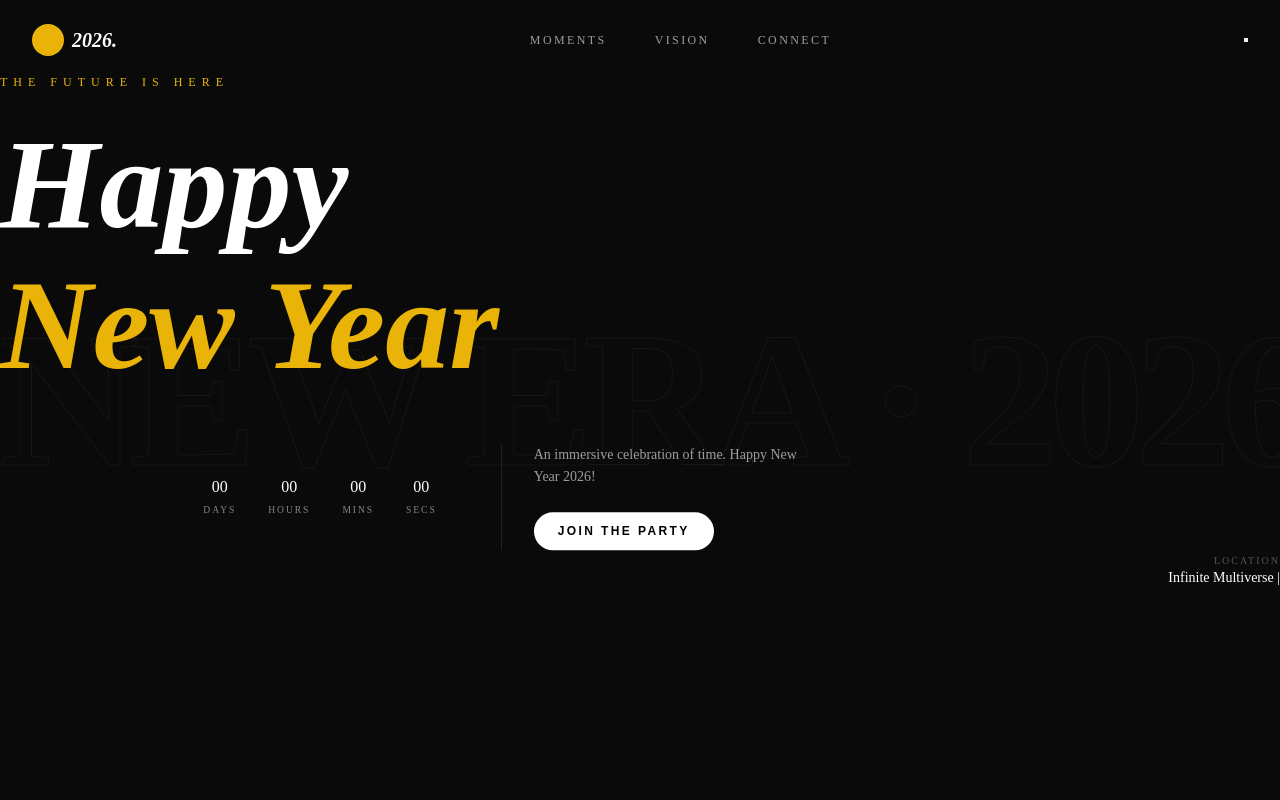
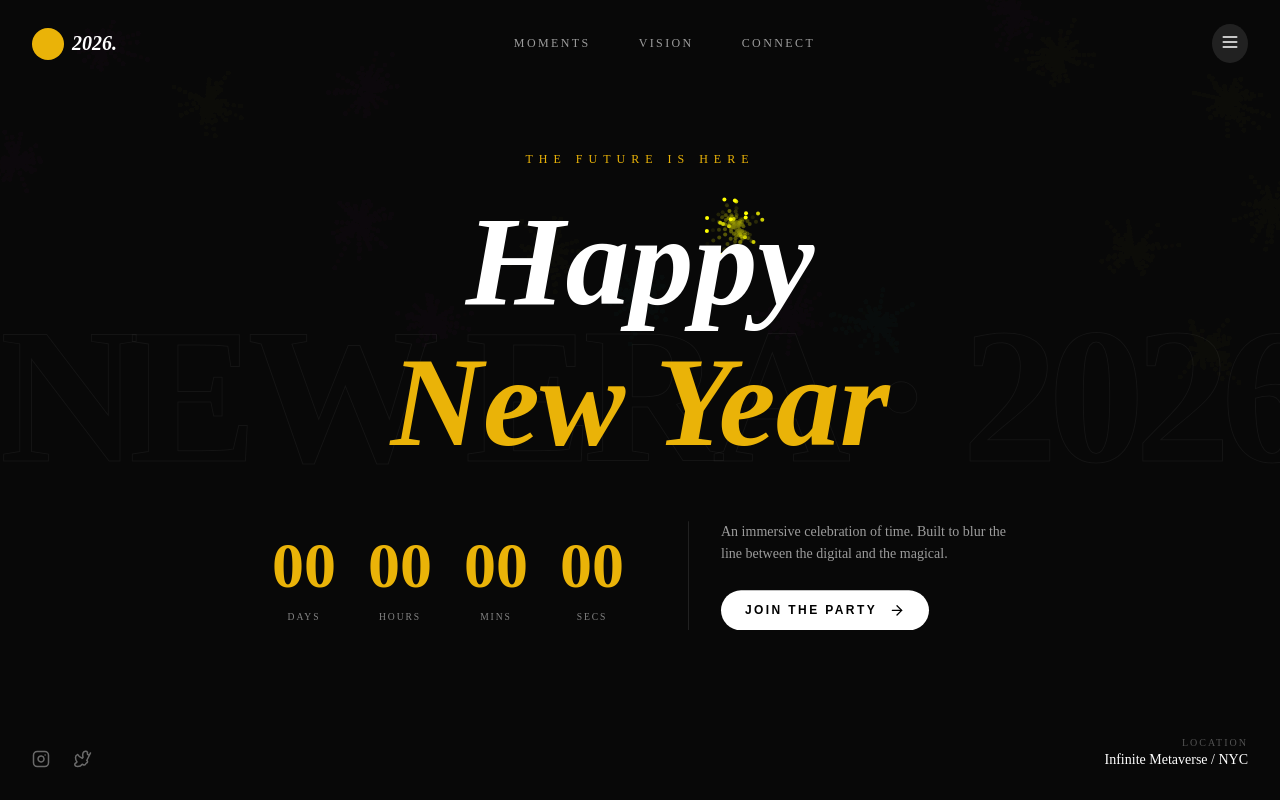
Before and after one commit to JohnPaulWeb/2026-New-Year-, a plain HTML site: page index.html in a window 1280 px wide. Shown: the top 800 px of the page. Drawn offline with Linux system fonts and the light colour scheme.

Commit message:
New Year | 2026

```diff
--- a/index.html
+++ b/index.html
@@ -12,75 +12,73 @@
 </head>
 <body>
 
-    <canvas id="fireworksCanva"></canvas>
+     <canvas id="fireworksCanvas"></canvas>
 
     <nav class="relative">
         <div class="logo">
             <div class="logo-dot"></div>
-            <div class="logo-text">2026.</div>
+            <span class="logo-text">2026.</span>
         </div>
-
         <div class="nav-links">
             <a href="#">Moments</a>
             <a href="#">Vision</a>
             <a href="#">Connect</a>
         </div>
-
-        <button>
-
+        <button class="menu-btn">
+            <svg xmlns="http://www.w3.org/2000/svg" width="20" height="20" viewBox="0 0 24 24" fill="none" stroke="currentColor" stroke-width="2" stroke-linecap="round" stroke-linejoin="round"><line x1="4" x2="20" y1="12" y2="12"></line><line x1="4" x2="20" y1="6" y2="6"></line><line x1="4" x2="20" y1="18" y2="18"></line></svg>
         </button>
     </nav>
 
-    <section class="hero-relative">
-        <div class="background-text">
-            NEW ERA · 2026
-        </div>
+    <section class="hero relative">
+        <div class="background-text">NEW ERA · 2026</div>
+
         <div class="content-wrapper">
-            <span class="subtitle">The Future is here</span>
+            <span class="subtitle">The future is here</span>
             <h1 class="title">Happy <br /><span>New Year</span></h1>
 
             <div class="action-container">
                 <div id="countdown" class="countdown">
                     <div class="countdown-item">
-                        <span id="days" class="count-value">00</span>
+                        <span id="days" class="countdown-value">00</span>
                         <span class="countdown-label">Days</span>
                     </div>
-                      <div class="countdown-item">
-                        <span id="hours" class="count-value">00</span>
+                    <div class="countdown-item">
+                        <span id="hours" class="countdown-value">00</span>
                         <span class="countdown-label">Hours</span>
                     </div>
-                      <div class="countdown-item">
-                        <span id="minutes" class="count-value">00</span>
+                    <div class="countdown-item">
+                        <span id="minutes" class="countdown-value">00</span>
                         <span class="countdown-label">Mins</span>
                     </div>
-                      <div class="countdown-item">
-                        <span id="seconds" class="count-value">00</span>
+                    <div class="countdown-item">
+                        <span id="seconds" class="countdown-value">00</span>
                         <span class="countdown-label">Secs</span>
                     </div>
                 </div>
 
                 <div class="cta-info">
                     <p class="description">
-                        An immersive celebration of time. Happy New Year 2026!
+                        An immersive celebration of time. Built to blur the line between the digital and the magical.
                     </p>
                     <button class="btn">
                         Join the Party
+                        <svg xmlns="http://www.w3.org/2000/svg" width="16" height="16" viewBox="0 0 24 24" fill="none" stroke="currentColor" stroke-width="2" stroke-linecap="round" stroke-linejoin="round"><line x1="5" x2="19" y1="12" y2="12"></line><polyline points="12 5 19 12 12 19"></polyline></svg>
                     </button>
                 </div>
             </div>
         </div>
     </section>
 
-
-    <div class="relative">
+    <footer class="relative">
         <div class="social-links">
+            <svg xmlns="http://www.w3.org/2000/svg" width="18" height="18" viewBox="0 0 24 24" fill="none" stroke="currentColor" stroke-width="2" stroke-linecap="round" stroke-linejoin="round"><rect x="2" y="2" width="20" height="20" rx="5" ry="5"></rect><path d="M16 11.37A4 4 0 1 1 12.63 8 4 4 0 0 1 16 11.37z"></path><line x1="17.5" y1="6.5" x2="17.51" y2="6.5"></line></svg>
+            <svg xmlns="http://www.w3.org/2000/svg" width="18" height="18" viewBox="0 0 24 24" fill="none" stroke="currentColor" stroke-width="2" stroke-linecap="round" stroke-linejoin="round"><path d="M22 4s-1 2.17-2 2.51c-.97.33-2.07-.35-2.07-1.49V3C17 1 13 1 12 4c-1 3 0 6 0 6l-1 1s-4-1-6-5c0 0-3 1-3 4s2 6 2 6l-1 1s-2 1-2 2c0 1 1 3 4 3 4 0 6-3 6-3s2 1 2 1h1c1 0 2-2 2-2l1-1s1 0 1-1v-1c0-1-1-1-1-1z"></path></svg>
         </div>
-
         <div class="location-info">
             <div class="loc-label">Location</div>
-            <div class="loc-value">Infinite Multiverse | </div>
+            <div class="loc-value">Infinite Metaverse / NYC</div>
         </div>
-    </div>
+    </footer>
 
 
 
--- a/script.js
+++ b/script.js
@@ -1,3 +1,80 @@
 function updateCountdown() {
+    const targetDate = new Date("January 1, 2025 00:00:00").getTime();
+    const now = new Date().getTime();
+    const difference = targetDate - now;
 
-}
+    if (difference < 0) return;
+
+        const d = Math.floor(difference / (1000 * 60 * 60 * 24));
+        const h = Math.floor((difference % (1000 * 60 * 60 * 24)) / (1000 * 60 * 60));
+        const m = Math.floor((difference % (1000 * 60 * 60)) / (1000 * 60));
+        const s = Math.floor((difference % (1000 * 60)) / 1000);
+
+        document.getElementById("days").innerText = String(d).padStart(2, '0');
+        document.getElementById("hours").innerText = String(h).padStart(2, '0');
+        document.getElementById("minutes").innerText = String(m).padStart(2, '0');
+        document.getElementById("seconds").innerText = String(s).padStart(2, '0');
+
+    }
+    setInterval(updateCountdown, 1000);
+    updateCountdown();
+
+    const canvas = document.getElementById("fireworksCanvas");
+    const ctx = canvas.getContext('2d');
+    let particles = [];
+
+    function resize() {
+        canvas.width = window.innerWidth;
+        canvas.height = window.innerHeight;
+    }
+    window.addEventListener('resize', resize);
+    resize();
+
+    class Particle {
+        constructor(x, y, color) {
+            this.x = x;
+            this.y = y;
+            this.color = color;
+            const angle = Math.random() * Math.PI * 2;
+            const force = Math.random() * 5 + 2;
+            this.velocity = { x: Math.cos(angle) * force, y: Math.sin(angle) * force };
+            this.alpha = 1;
+            this.decay = Math.random() * 0.15 + 0.15;
+        }
+
+        draw() {
+            ctx.save();
+            ctx.globalAlpha = this.alpha;
+            ctx.beginPath();
+            ctx.arc(this.x, this.y, 2, 0, Math.PI * 2);
+            ctx.fillStyle = this.color;
+            ctx.fill();
+            ctx.restore();
+        }
+        update() {
+            this.velocity.y += 0.05;
+            this.x += this.velocity.x;
+            this.y += this.velocity.y;
+            this.alpha -= this.decay;
+        }
+    }
+
+    function createFirework(x, y) {
+        const colors = ['#ff0040', '#ff8000', '#ffff00', '#00ff40'];
+        const color = colors[Math.floor(Math.random() * colors.length)];
+        for (let i = 0; i < 30; i++) {
+            particles.push(new Particle(x, y, color));
+        }
+    }
+
+    function animate() {
+        ctx.fillStyle = "rgba(10, 10, 10, 0.2)";
+        ctx.fillRect(0, 0, canvas.width, canvas.height);
+        particles = particles.filter(p => p.alpha > 0);
+        particles.forEach(p => { p.update(); p.draw(); });
+        if (Math.random() < 0.05) {
+            createFirework(Math.random() * canvas.width, Math.random() * canvas.height * 0.5);
+        }
+        requestAnimationFrame(animate);
+    }
+    animate();
```
